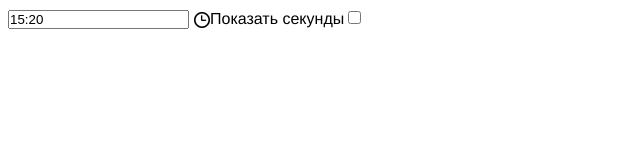
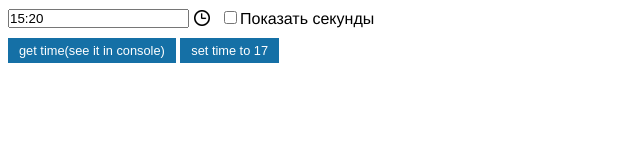
Before and after one commit to a-sh/timePicker, a plain HTML site: page index.html in a window 1280 px wide. Shown: the whole page, without its empty margins (0-640 px from the left). Drawn offline with Linux system fonts and the light colour scheme.

Commit message:
added buttons to set and get operations, bug fixing

```diff
--- a/css/style.css
+++ b/css/style.css
@@ -119,3 +119,9 @@ body
     text-shadow: 0 1px 0 rgba(255, 255, 255, 0.5);
     border-radius: 4px;
 }
+.sec-switcher-wrap
+{
+    display: inline-block;//zoom:1; //display:inline;
+    margin-left: 10px;
+    vertical-align: middle;
+}
--- a/index.html
+++ b/index.html
@@ -4,18 +4,49 @@
     <meta charset=utf-8 />
     <title>Timepicker</title>
     <link rel="stylesheet" href="css/style.css">
+    <style type="text/css">
+    button {
+        display: inline-block;
+        padding: 4px 10px;
+        margin: 0;
+        border: 1px solid transparent;
+        font-size: .8em;
+        color: white;
+        background-color: #1570A6;
+        cursor: pointer;
+    }
+    button:hover
+    {
+        background-color: #083047;
+        color: white;
+    }
+    div {
+        margin-bottom: 10px;
+    }
+    </style>
 </head>
 <body>
 <div class="test"></div>
 
-<div class="test2"></div>
-
+<div>
+    <button class="getTime">get time(see it in console)</button>
+    <button class="setTime">set time to 17</button>
+</div>
 
 <!--<script src="http://ajax.googleapis.com/ajax/libs/jquery/1/jquery.min.js"></script>-->
 <script type="text/javascript" src="js/jquery-1.8.3.min.js"></script>
 <script type="text/javascript" src="js/_time.js"></script>
 <script type="text/javascript">
-    var test = $('.test').time({hours:15, minutes: 20});
+    var time = $('.test').time({hours:15, minutes: 20}).data('timePicker');
+
+    $('.getTime').on('click', function() {
+        console.log(time.getTime());
+    });
+
+    $('.setTime').on('click', function() {
+        time.setTime({hours:17, minutes: 0, seconds: 53})
+    });
+
 </script>
 </body>
 </html>
--- a/js/_time.js
+++ b/js/_time.js
@@ -1,17 +1,3 @@
-/*
-* TODO
-     Кнопка OK на time-селекторе нефункциональна. Т.е. предполагается что по OK выбранное время сохранится в текстбоксе, но если я нажимаю крестик - происходит то же самое.        Желательно либо исправить проблему с крестиком либо убрать кнопку OK.
-     Сейчас можно ввести 99:99:99
-     Добавить валидацию времени, если время введено в неверном формате - выводить юзеру ошибку
-     Добавить подсказку с форматом в случае когда textbox пуст.
-     Добавить кнопку которая выводила бы в консоль время из компонента
-     Если время в textbox-е некорректное, то компонент должен выводить в консоль последнее корректное время
-     Пустое значение не должно вызвать ошибку. Если время не задано, то в консоль также нужно выводить что время не задано.
-     Добавить кнопку которая выставляла бы время в 17:00
-     Добавить возможность задавать секунды. Секунды должны быть опциональными.
-*
-* */
-
 (function($, window, document, undefined) {
 
     /**
@@ -67,6 +53,14 @@
             }
         };
 
+        /**
+         * Возвращает время
+         * @return {String}
+         */
+        this.getTime = function() {
+            return makeTimeString();
+        };
+
 
         self.setTime(options);
 
@@ -78,7 +72,7 @@
             if(time instanceof Date) {
                 hours   = time.getHours();
                 minutes = time.getMinutes();
-                seconds = time.getSeconds() || '';
+                seconds = time.getSeconds();
             } else if(typeof time === 'string') {
                 hours   = +time.slice(0, 2);
                 minutes = +time.slice(3, 5);
@@ -86,7 +80,7 @@
             } else {
                 hours   = time.hours;
                 minutes = time.minutes;
-                seconds = time.seconds || '';
+                seconds = time.seconds || 0;
             }
         }
         /**
@@ -105,6 +99,11 @@
 
         function validateTime(time, zzz) {
             var incorrectTime = $('.error');
+            if(time == ''){
+                console.warn('Время не задано');
+                if(incorrectTime.is(':visible')) incorrectTime.slideUp();
+                return;
+            }
             if(!isValidTime(time)){
                 if(!incorrectTime.length){
                     $('<div>', {
@@ -113,6 +112,7 @@
                     }).insertBefore(input).slideDown();
                 }
                 incorrectTime.slideDown();
+                console.log('Последнее корректно введенное время: ' + lastCorrectTime);
             } else {
                 if(incorrectTime.length && incorrectTime.is(':visible')){
                     incorrectTime.slideUp();
@@ -204,7 +204,7 @@
 
                 subButton = $('<button>', {
                     'class': 'timePicker-setTimeButton',
-                    text: 'oks',
+                    text: 'ok',
                     disabled: 'true'
                 }).on('click', function(e) {
                     var time = input.val();
@@ -229,7 +229,7 @@
                 createElements(24, 1, timePickerBodyHours, 'timePicker-hours__item');
                 createElements(60, 5, timePickerBodyMinutes, 'timePicker-minutes__item');
                 createElements(60, 5, timePickerBodySeconds, 'timePicker-seconds__item');
-                secondsTick.appendTo(secondsTickLabel);
+                secondsTick.prependTo(secondsTickLabel);
                 elem.append(closeButton, timePickerBodyHours, timePickerBodyMinutes, timePickerBodySeconds, subButton);
                 $this.append(input, clockButton, secondsTickLabel, elem);
             }
@@ -253,7 +253,6 @@
             if(target.hasClass('timePicker-seconds__item')) {
                 seconds = +target.text();
             }
-
             validateTime(makeTimeString(), true);
 
             /*self.setTime({
@@ -283,7 +282,10 @@
 
     $.fn.time = function(options) {
         return this.each(function() {
-            new Timepicker(this, options);
+            var elem = $(this);
+            if(elem.data('timePicker')) return;
+            var timePicker = new Timepicker(this, options);
+            elem.data('timePicker', timePicker);
         });
     };
 })(jQuery, window, document);
```
